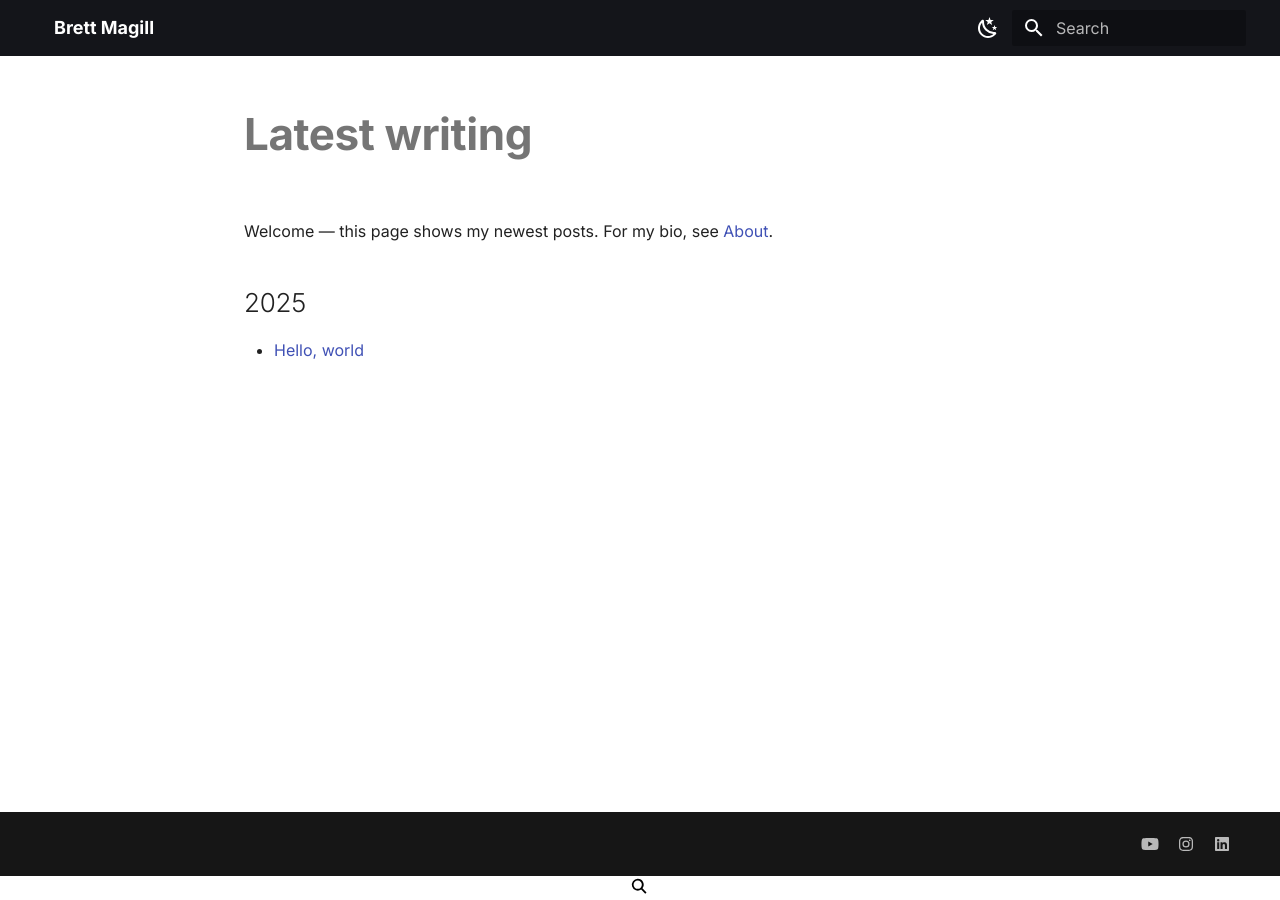
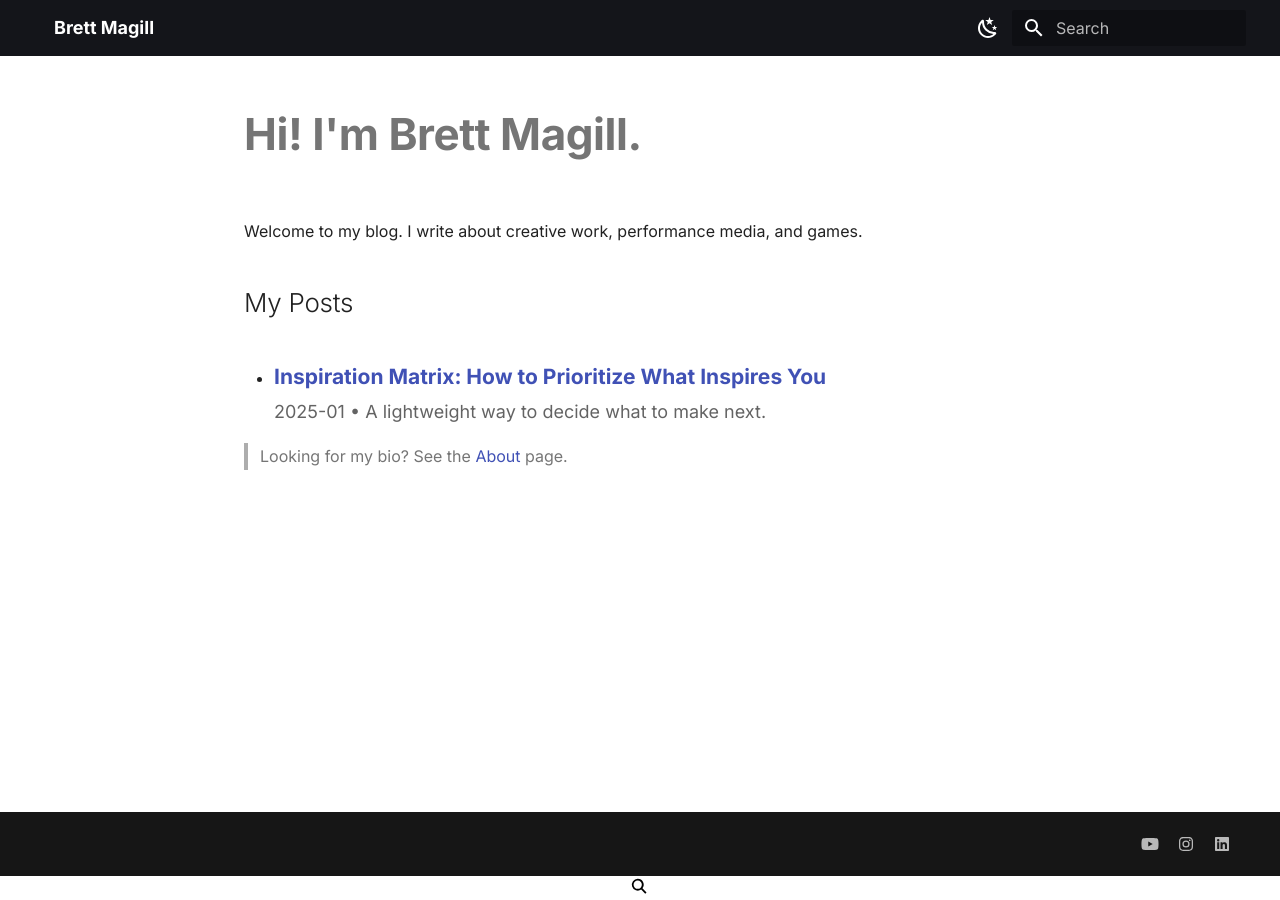
Before and after one commit to thatbrettmagill/thatbrettmagill.github.io, an MkDocs documentation site: the page built from docs/index.md, in a window 1280 px wide. Built offline with MkDocs 1.6.1 and Material for MkDocs 9.7.7, drawn with Linux system fonts in a browser that asks for light colours.

Commit message:
Update index.md

```diff
--- a/docs/index.md
+++ b/docs/index.md
@@ -1,14 +1,20 @@
 ---
-title: Writing
 hide:
   - toc
+title: Latest writing
 ---
 
-# Latest writing
+# Hi! I'm Brett Magill.
 
-Welcome — this page shows my newest posts. For my bio, see [About](about.md).
+Welcome to my blog. I write about creative work, performance media, and games.
 
-## 2025
-- [Hello, world](posts/2025-01-hello-world.md)
+## My Posts
 
-<!-- Add new posts at the top of each year -->
+<ul class="post-list">
+  <li>
+    <a class="post-title" href="posts/2025-01-hello-world.md">Inspiration Matrix: How to Prioritize What Inspires You</a>
+    <div class="post-meta">2025-01 • A lightweight way to decide what to make next.</div>
+  </li>
+</ul>
+
+> Looking for my bio? See the [About](about.md) page.
```
